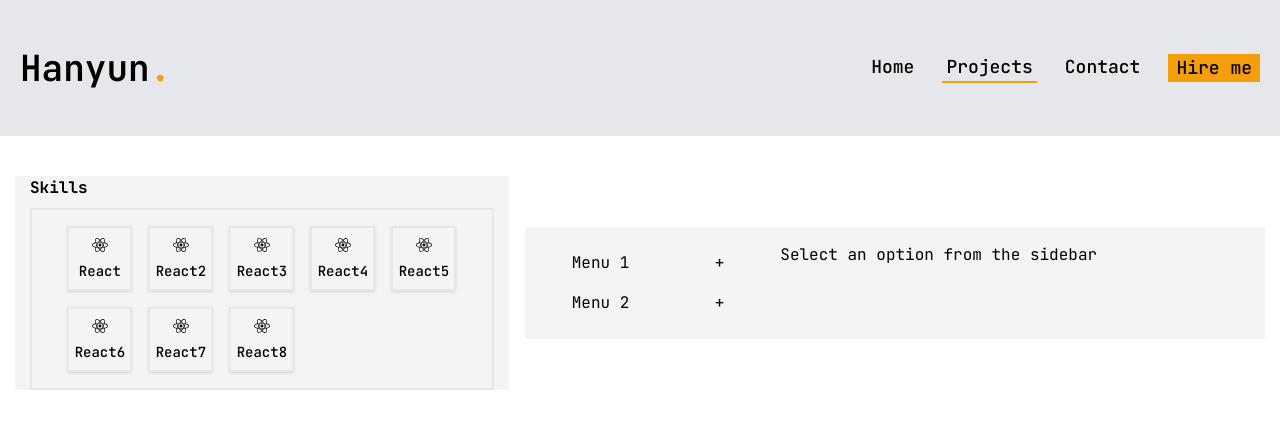
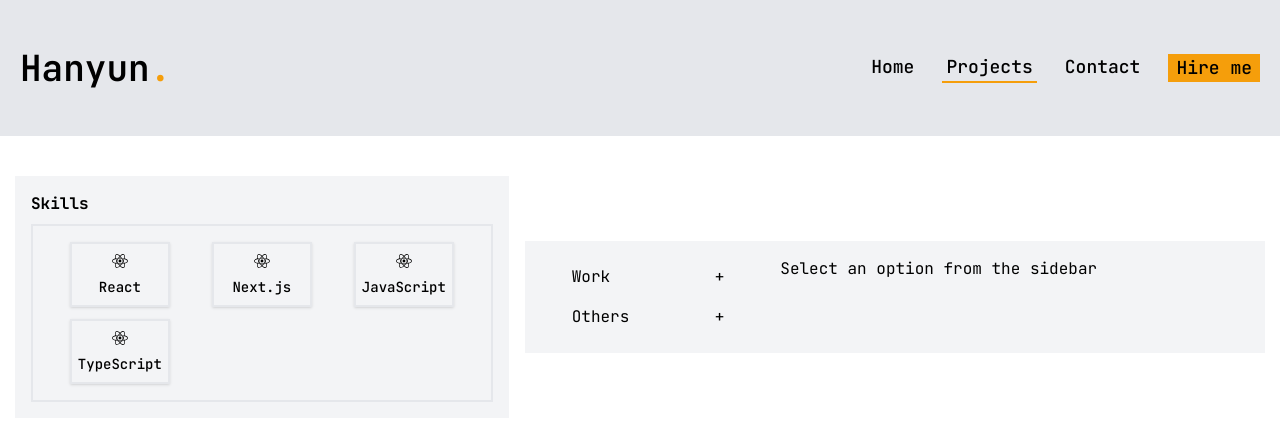
Before and after one commit to Hanyun1/hanyun-portfolio, a Next.js app: page /projects in a window 1280 px wide. Shown: the top 440 px of the page. Built offline with nearby package versions, Linux system fonts and the light colour scheme.

Commit message:
update skill button logic

```diff
--- a/src/app/projects/page.jsx
+++ b/src/app/projects/page.jsx
@@ -8,14 +8,16 @@ import { FaReact } from "react-icons/fa";
 
 const skills = [
   { name: "React", icon: <FaReact /> },
-  { name: "React2", icon: <FaReact /> },
-  { name: "React", icon: <FaReact /> },
-  { name: "React2", icon: <FaReact /> },
-  { name: "React", icon: <FaReact /> },
-  { name: "React2", icon: <FaReact /> },
-  { name: "React", icon: <FaReact /> },
-  { name: "React2", icon: <FaReact /> },
+  { name: "Next.js", icon: <FaReact /> },
+  { name: 'JavaScript', icon: <FaReact /> },
+  { name: 'TypeScript', icon: <FaReact /> },
 ];
+
+const submenuSkillMap = {
+  content1: ['React', 'Next.js'],
+  content2: ['JavaScript', 'TypeScript'],
+  // Add more mappings as needed
+};
 
 const contentMap = {
   content1: {
@@ -45,13 +47,17 @@ const Projects = () => {
 
   return (
     <section className="container pt-10 flex flex-col xl:flex-row items-center justify-between xl:gap-4 gap-20">
-      <div className="container bg-gray-100 basis-2/5">
-        <Skills />
+      <div className="container p-4 bg-gray-100 basis-2/5">
+        <Skills
+          skills={skills}
+          selectedSkills={submenuSkillMap[selectedContent] || []}
+        />
       </div>
 
       <div className="container bg-gray-100 basis-3/5 flex flex-col md:flex-row gap-2">
         <SideWidgetBar
           onSelect={setSelectedContent}
+          selectedContent={selectedContent}
           className="flex-3 basis-1/5"
         />
         <div className="flex p-4 basis-4/5">{renderContent()}</div>
--- a/src/components/projects/SideWidgetBar.jsx
+++ b/src/components/projects/SideWidgetBar.jsx
@@ -79,7 +79,7 @@ export default SideWidgetBar;
 const menuItems = [
   {
     id: "menu1",
-    title: "Menu 1",
+    title: "Work",
     submenus: [
       { id: "content1", title: "Submenu 1-1" },
       { id: "content2", title: "Submenu 1-2" },
@@ -87,7 +87,7 @@ const menuItems = [
   },
   {
     id: "menu2",
-    title: "Menu 2",
+    title: "Others",
     submenus: [
       { id: "content3", title: "Submenu 2-1" },
       { id: "content4", title: "Submenu 2-2" },
--- a/src/components/projects/Skill.jsx
+++ b/src/components/projects/Skill.jsx
@@ -1,32 +1,23 @@
 import Link from "next/link";
-import { FaReact } from "react-icons/fa";
 import { Button } from "../ui/button";
 
-const skills = [
-  { name: "React", icon: <FaReact /> },
-  { name: "React2", icon: <FaReact /> },
-  { name: "React3", icon: <FaReact /> },
-  { name: "React4", icon: <FaReact /> },
-  { name: "React5", icon: <FaReact /> },
-  { name: "React6", icon: <FaReact /> },
-  { name: "React7", icon: <FaReact /> },
-  { name: "React8", icon: <FaReact /> },
-];
-
-const Skills = () => {
+const Skills = ({skills, selectedSkills}) => {
   return (
     <div className="flex flex-col gap-2">
       <div className="font-lg font-bold ">Skills</div>
 
       <div className="border-2 py-4">
-        <div className="justify-center items-center grid gap-4 grid-cols-[repeat(auto-fit,_minmax(65px,_1px))]">
-          {skills.map((item, index) => {
+        <div className="place-items-center justify-center grid gap-3 grid-cols-[repeat(auto-fit,_minmax(30px,130px))]">
+          {skills.map((item) => {
+            const isSelected = selectedSkills.includes(item.name);
             return (
               <Button
                 key={item.name}
-                className="flex flex-col h-[65px] w-[65px] border-2 hover:text-bright hover:border-bright hover:transition-all duration-500"
+                className={`flex flex-col h-[65px] w-[100px] border-2 ${
+                  isSelected ? 'text-bright border-bright' : ''
+                } hover:text-bright hover:border-bright transition-all duration-500`}
               >
-                <div className="">{item.icon}</div>
+                <div className="text-2xl">{item.icon}</div>
 
                 <span>{item.name}</span>
               </Button>
```
